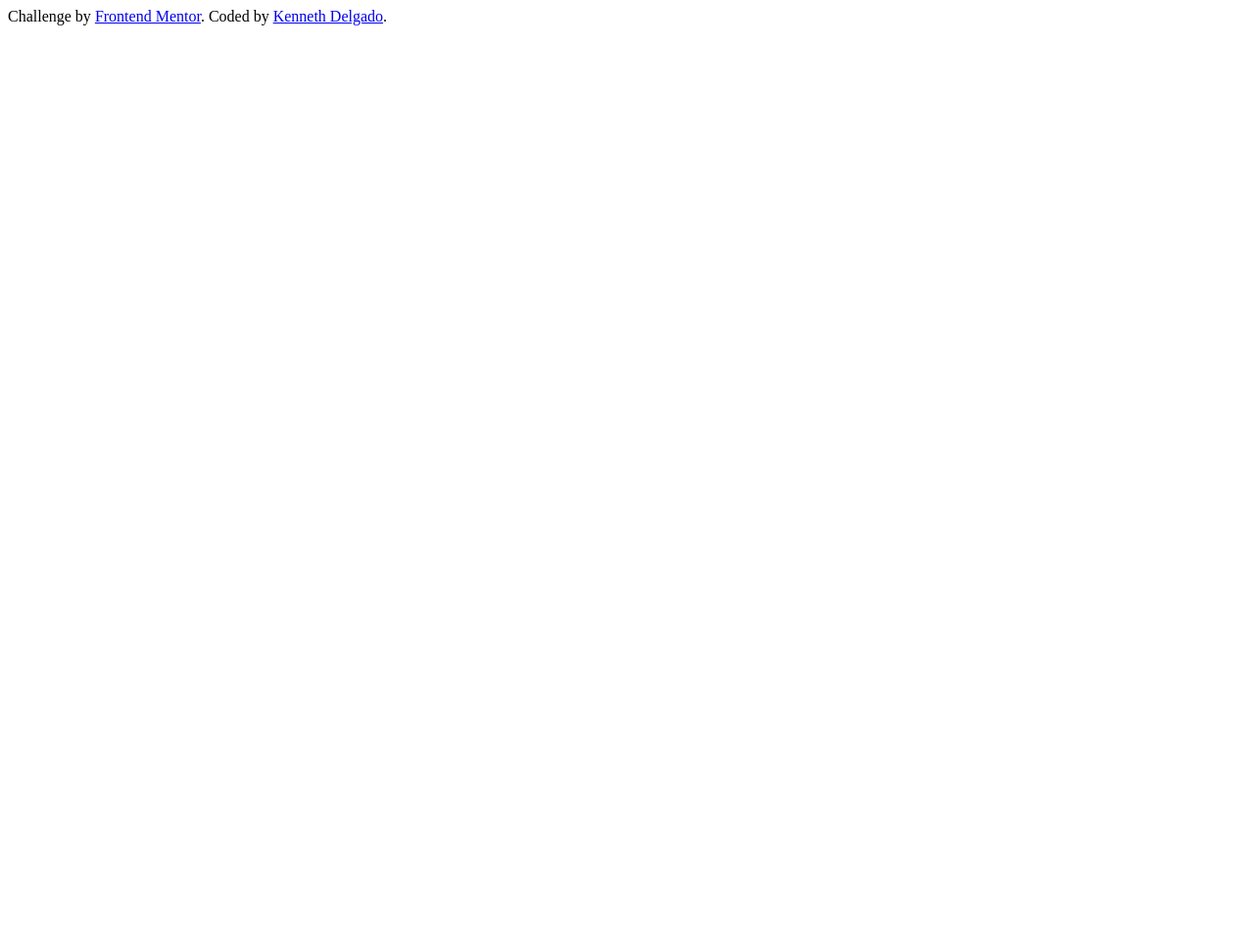
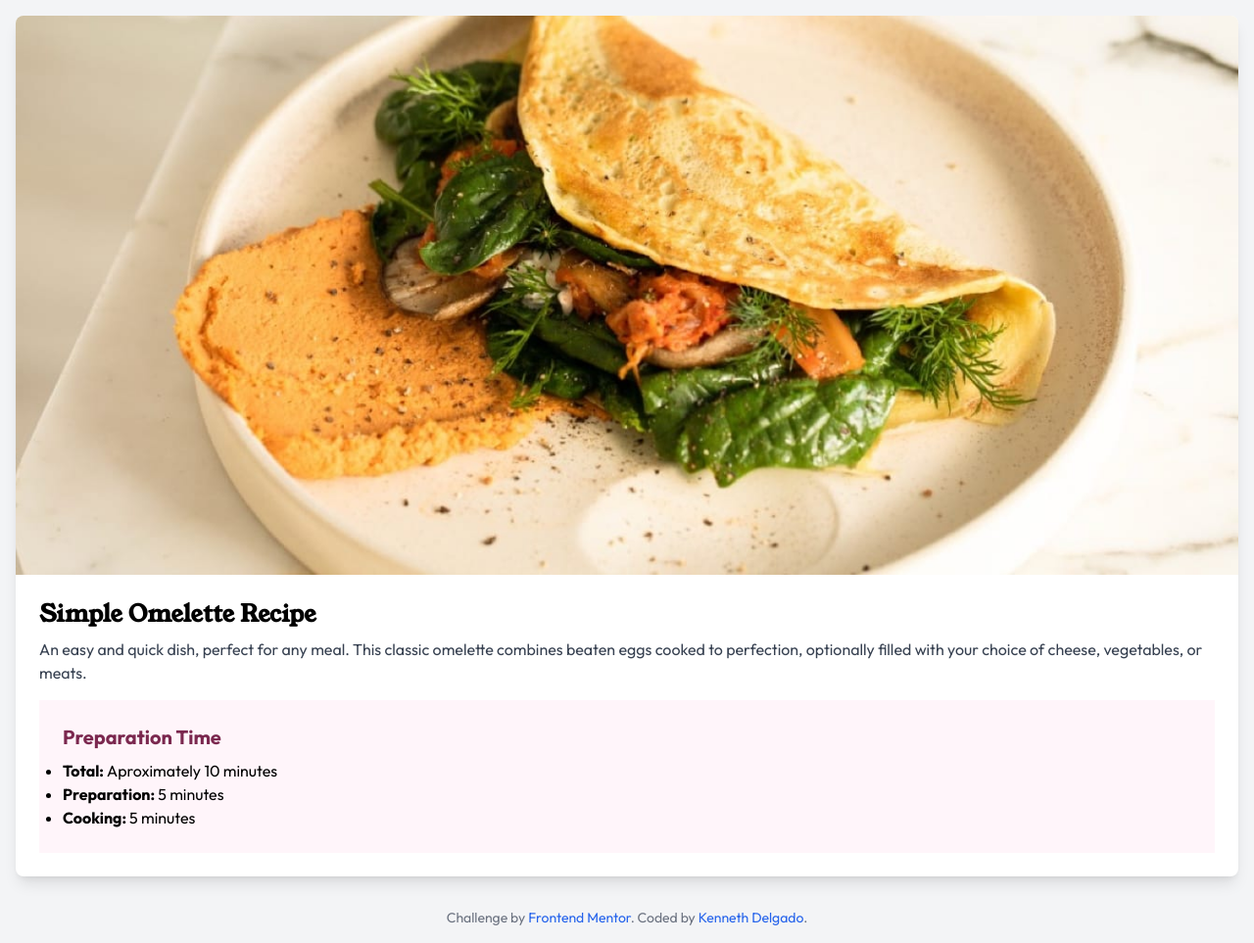
Before and after one commit to kenvastolord/Recipe_page, a website: page index.html in a window 1280 px wide. Shown: the whole page at 98% size. Before the commit the page ends 800 px from the top, so only its background shows below. Drawn offline with Linux system fonts and the light colour scheme.

Commit message:
Add Tailwindcss, custom fonts in css, preparation list
-Add Tailwindcss with the <link> tag in the head
-Set up custom fonts in the css file
-Add a recipe preparation list in html

```diff
--- a/index.html
+++ b/index.html
@@ -3,25 +3,75 @@
   <head>
     <meta charset="UTF-8" />
     <meta name="viewport" content="width=device-width, initial-scale=1.0" />
-
     <link
       rel="icon"
       type="image/png"
       sizes="32x32"
       href="./assets/images/favicon-32x32.png"
     />
-
+    <link rel="preconnect" href="https://fonts.googleapis.com" />
+    <link rel="preconnect" href="https://fonts.gstatic.com" crossorigin />
+    <link
+      href="https://fonts.googleapis.com/css2?family=Outfit:wght@100..900&family=Young+Serif&display=swap"
+      rel="stylesheet"
+    />
+    <link href="./styles.css" rel="stylesheet" />
     <title>Frontend Mentor | Recipe page</title>
   </head>
-  <body>
-    <div class="container">
-      <div class="attribution">
+  <body class="bg-gray-100 outfit-font">
+    <main class="container mx-auto p-4">
+      <div class="recipe-card bg-white rounded-lg shadow-lg overflow-hidden">
+        <!-- Recipe Image -->
+        <img
+          class="w-full h-auto object-contain"
+          src="assets/images/image-omelette.jpeg"
+          alt="Omelette Recipe"
+        />
+
+        <div class="p-6">
+          <h2 class="text-2xl font-bold mb-2 young-font">
+            Simple Omelette Recipe
+          </h2>
+          <p class="text-gray-700 mb-4">
+            An easy and quick dish, perfect for any meal. This classic omelette
+            combines beaten eggs cooked to perfection, optionally filled with
+            your choice of cheese, vegetables, or meats.
+          </p>
+          <div class="recipe-praparation p-6">
+            <h2 class="recipe-prepatation__title text-xl font-bold mb-2">
+              Preparation Time
+            </h2>
+            <ul class="recipe-preparation__list list-disc">
+              <li>
+                <span class="recipe-praparation__list-item font-bold"
+                  >Total: </span
+                >Aproximately 10 minutes
+              </li>
+              <li>
+                <span class="recipe-praparation__list font-bold"
+                  >Preparation: </span
+                >5 minutes
+              </li>
+              <li>
+                <span class="recipe-praparation_list font-bold">Cooking: </span
+                >5 minutes
+              </li>
+            </ul>
+          </div>
+        </div>
+      </div>
+
+      <!-- Attribution -->
+      <div class="attribution text-center mt-8 text-gray-500 text-sm">
         Challenge by
-        <a href="https://www.frontendmentor.io?ref=challenge" target="_blank"
+        <a
+          href="https://www.frontendmentor.io?ref=challenge"
+          target="_blank"
+          class="text-blue-600 hover:underline"
           >Frontend Mentor</a
-        >. Coded by <a href="#">Kenneth Delgado</a>.
+        >. Coded by
+        <a href="#" class="text-blue-600 hover:underline">Kenneth Delgado</a>.
       </div>
-    </div>
-    <style src="./style.css"></style>
+    </main>
   </body>
 </html>
--- /dev/null
+++ b/package.json
@@ -0,0 +1,5 @@
+{
+  "devDependencies": {
+    "tailwindcss": "^3.4.12"
+  }
+}
--- a/style.css
+++ /dev/null
@@ -1,7 +0,0 @@
-.attribution {
-  font-size: 11px;
-  text-align: center;
-}
-.attribution a {
-  color: hsl(228, 45%, 44%);
-}
--- /dev/null
+++ b/tailwind.config.js
@@ -0,0 +1,16 @@
+/** @type {import('tailwindcss').Config} */
+module.exports = {
+  content: [
+    './index.html',
+    './{js,jsx}'
+  ],
+  theme: {
+    extend: {
+      fontFamily: {
+        'outfit': ['Outfit', 'sans-serif'],
+        'serif': ['Young Serif', 'serif'],
+      }
+    },
+  },
+  plugins: [],
+}
```
Also changed, not shown: preview.jpg (added), styles.css (added).
